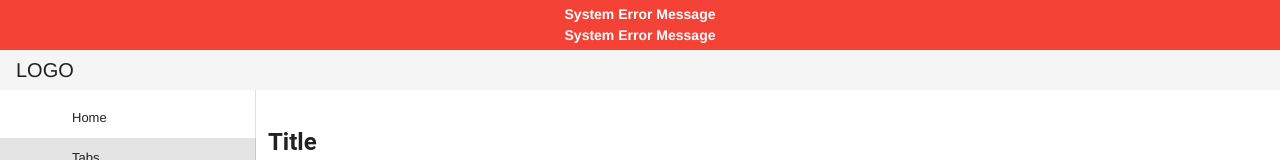
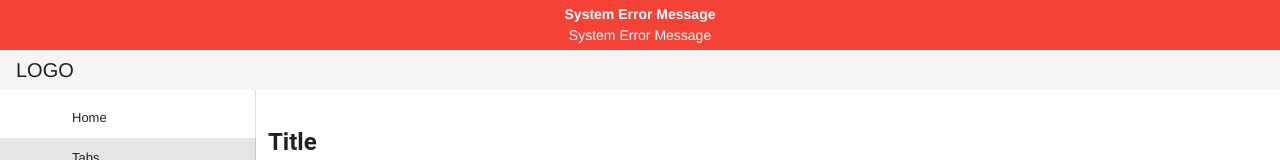
Before and after one commit to vumbumy/cms-front, a Vue app: page /tabs/0 in a window 1280 px wide. Shown: the top 160 px of the page. Built offline with nearby package versions, Linux system fonts and the light colour scheme; the HTML template or start-up script is replaced by a standard one.

Commit message:
Add dismissible on alert

```diff
--- a/src/components/Side.vue
+++ b/src/components/Side.vue
@@ -40,9 +40,7 @@
     <v-system-bar window app color="red" v-if="systemMsg" :height="barHeight">
       <v-row justify="center">
         <v-col class="white--text">
-          <strong v-for="(msg, index) in msgArray" :key="index">
-            <div v-html="msg"/>
-          </strong>
+          <div v-for="(msg, index) in msgArray" :key="index" v-html="msg"/>
         </v-col>
         <v-col class="text-right" style="position: absolute">
           <v-icon @click="systemMsg=null">mdi-close</v-icon>
--- a/src/components/TabItem.vue
+++ b/src/components/TabItem.vue
@@ -1,7 +1,7 @@
 <template>
     <v-row>
         <v-col>
-            <v-alert dense outlined type="warning" border="left" class="mb-2" v-for="(msg, index) in alertMsg" :key="index">
+            <v-alert dense outlined type="warning" border="left" class="mb-2" v-for="(msg, index) in alertMsg" :key="index" dismissible>
                 <div v-html="msg"/>
             </v-alert>
             <bar-chart style="background: dimgray"/>
--- a/src/components/Tabs.vue
+++ b/src/components/Tabs.vue
@@ -7,7 +7,7 @@
                     <span>{{subTitle}}</span>
                 </div>
 
-                <v-alert class="mb-0" dense outlined type="error">
+                <v-alert class="mb-0" dense outlined type="error" dismissible>
                     <strong>Main Warning</strong> (Reminder)
                 </v-alert>
                 <kpi-box/>
```
